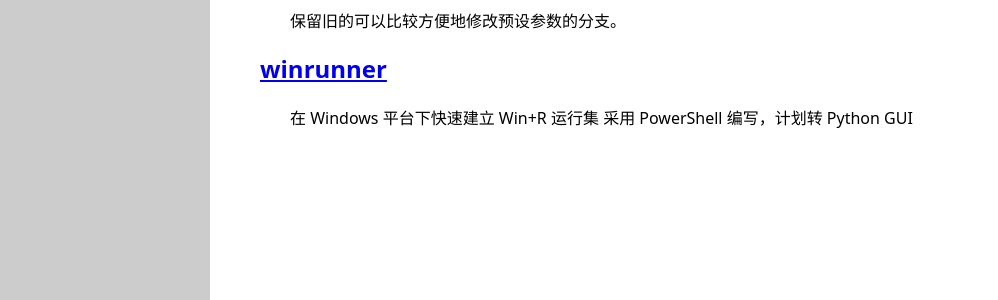
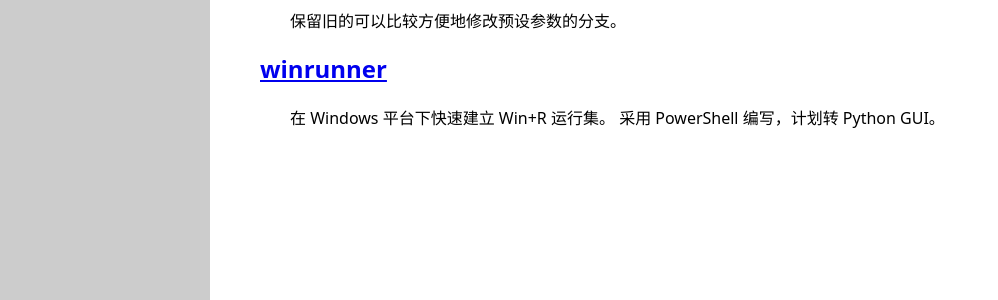
Before and after one commit to no1xsyzy/no1xsyzy.github.io, a Jekyll site: the page built from tukuttemita.md, in a window 1280 px wide. Shown: the part 268-568 px from the top of the page, without its empty margins (0-998 px from the left). Built offline with Jekyll 4.4.1, drawn with Linux system fonts in a browser that asks for light colours; our own code applies the rules of GitHub Pages for plain Markdown files.

Commit message:
fix(tuku): fix punctuations

```diff
--- a/tukuttemita.md
+++ b/tukuttemita.md
@@ -14,5 +14,5 @@
 
 ## [winrunner](https://github.com/no1xsyzy/winrunner)
 
-在 Windows 平台下快速建立 Win+R 运行集
-采用 PowerShell 编写，计划转 Python GUI
+在 Windows 平台下快速建立 Win+R 运行集。
+采用 PowerShell 编写，计划转 Python GUI。
```
